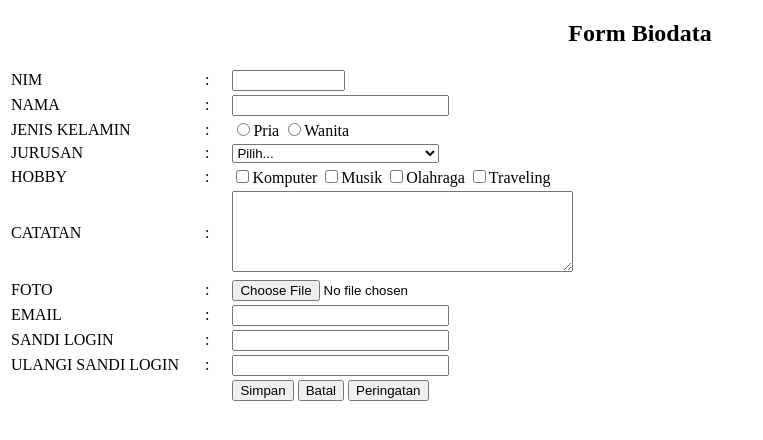
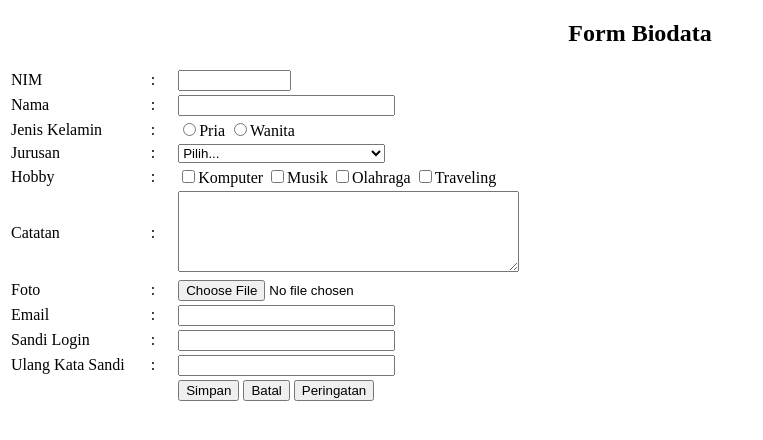
Before and after one commit to AdiWijaya2/Tugas-Form-HTML-2001050006, a plain HTML site: page index.html in a window 1280 px wide. Shown: the whole page, without its empty margins (0-763 px from the left). Drawn offline with Linux system fonts and the light colour scheme.

Commit message:
little change

```diff
--- a/index.html
+++ b/index.html
@@ -16,18 +16,18 @@
                <td><input type="text" name="NIM" size="11" maxlength="10"></td>
             </tr>
             <tr>
-               <td>NAMA</td>
+               <td>Nama</td>
                <td style="padding-left: 23px; padding-right: 20px;">:</td>
                <td><input type="text" name="NAMA" size="24" maxlength="100"></td>
             </tr>
             <tr>
-               <td>JENIS KELAMIN</td>
+               <td>Jenis Kelamin</td>
                <td style="padding-left: 23px; padding-right: 20px;">:</td>
                <td><input type="radio" value="Pria">Pria
                 <input type="radio" value="Wanita">Wanita</td>
             </tr>
             <tr>
-               <td>JURUSAN</td>
+               <td>Jurusan</td>
                <td style="padding-left: 23px; padding-right: 20px;">:</td>
                <td><select name="JURUSAN">
                 <option value="">Pilih...</option>
@@ -40,7 +40,7 @@
                 <option value="D3 Sistem Informasi">D3 Sistem Informasi</option>
             </tr>
              <tr>
-                <td>HOBBY</td>
+                <td>Hobby</td>
                 <td style="padding-left: 23px; padding-right: 20px;">:</td>
                 <td><input type="checkbox" name="HOBBY" value="Komputer">Komputer
                     <input type="checkbox" name="HOBBY" value="Musik">Musik
@@ -48,27 +48,27 @@
                     <input type="checkbox" name="HOBBY" value="Traveling">Traveling</td>
              </tr>
              <tr>
-                <td>CATATAN</td>
+                <td>Catatan</td>
                 <td style="padding-left: 23px; padding-right: 20px;">:</td>
                 <td><textarea name="CATATAN" cols="40" rows="5"></textarea>
              </tr>
              <tr>
-                <td>FOTO</td>
+                <td>Foto</td>
                 <td style="padding-left: 23px; padding-right: 20px;">:</td>
                 <td><input type="file" name="FOTO"></td>
              </tr>
              <tr>
-                <td>EMAIL</td>
+                <td>Email</td>
                 <td style="padding-left: 23px; padding-right: 20px;">:</td>
                 <td><input type="text" name="EMAIL" size="24" maxlength="100"></td>
              </tr>
              <tr>
-                <td>SANDI LOGIN</td>
+                <td>Sandi Login</td>
                 <td style="padding-left: 23px; padding-right: 20px;">:</td>
                 <td><input type="password" name="SANDI LOGIN" size="24" maxlength="100"></td>
              </tr>
              <tr>
-                <td>ULANGI SANDI LOGIN</td>
+                <td>Ulang Kata Sandi</td>
                 <td style="padding-left: 23px; padding-right: 20px;">:</td>
                 <td><input type="password" name="ULANGI SANDI LOGIN" size="24" maxlength="100"></td>
              </tr>
```
